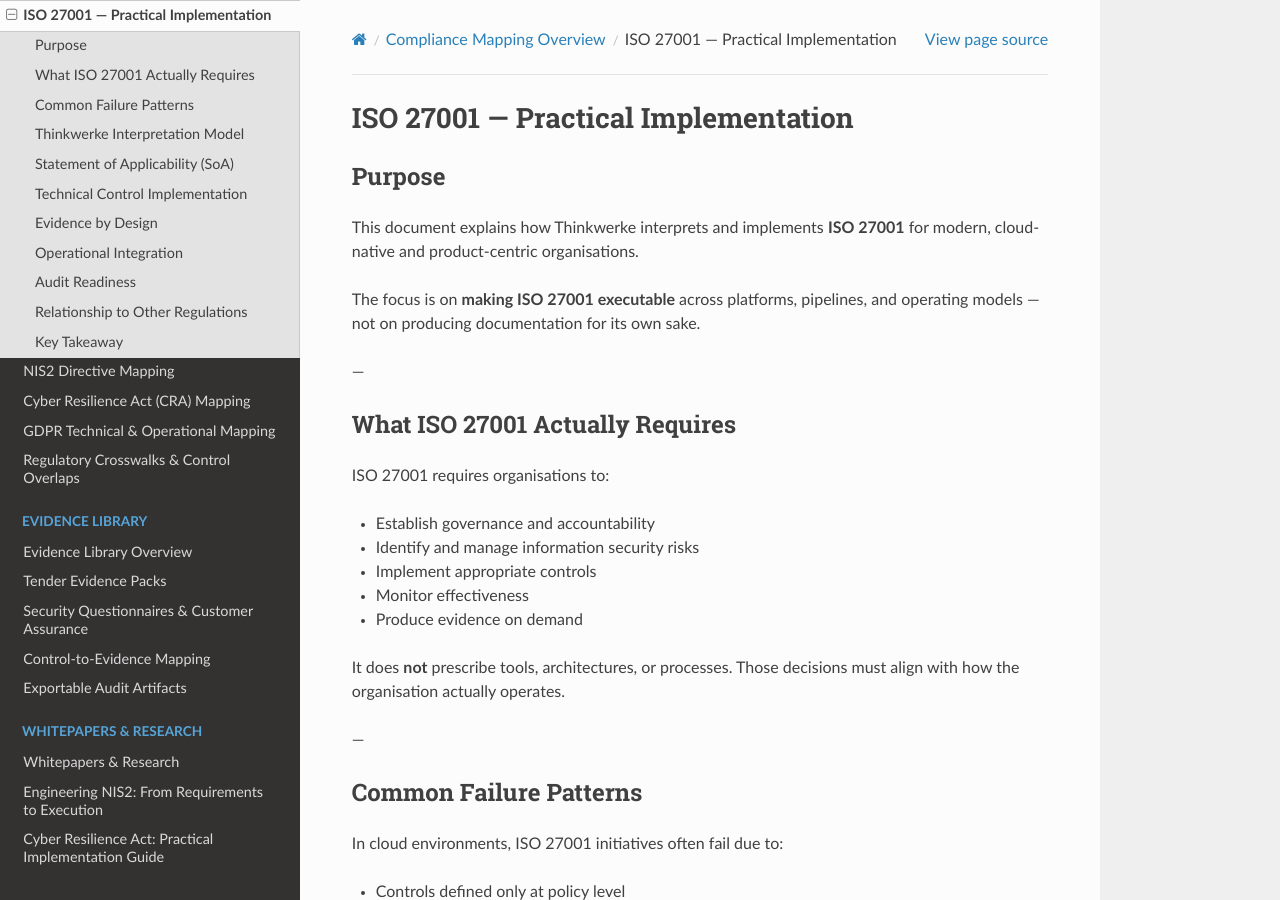
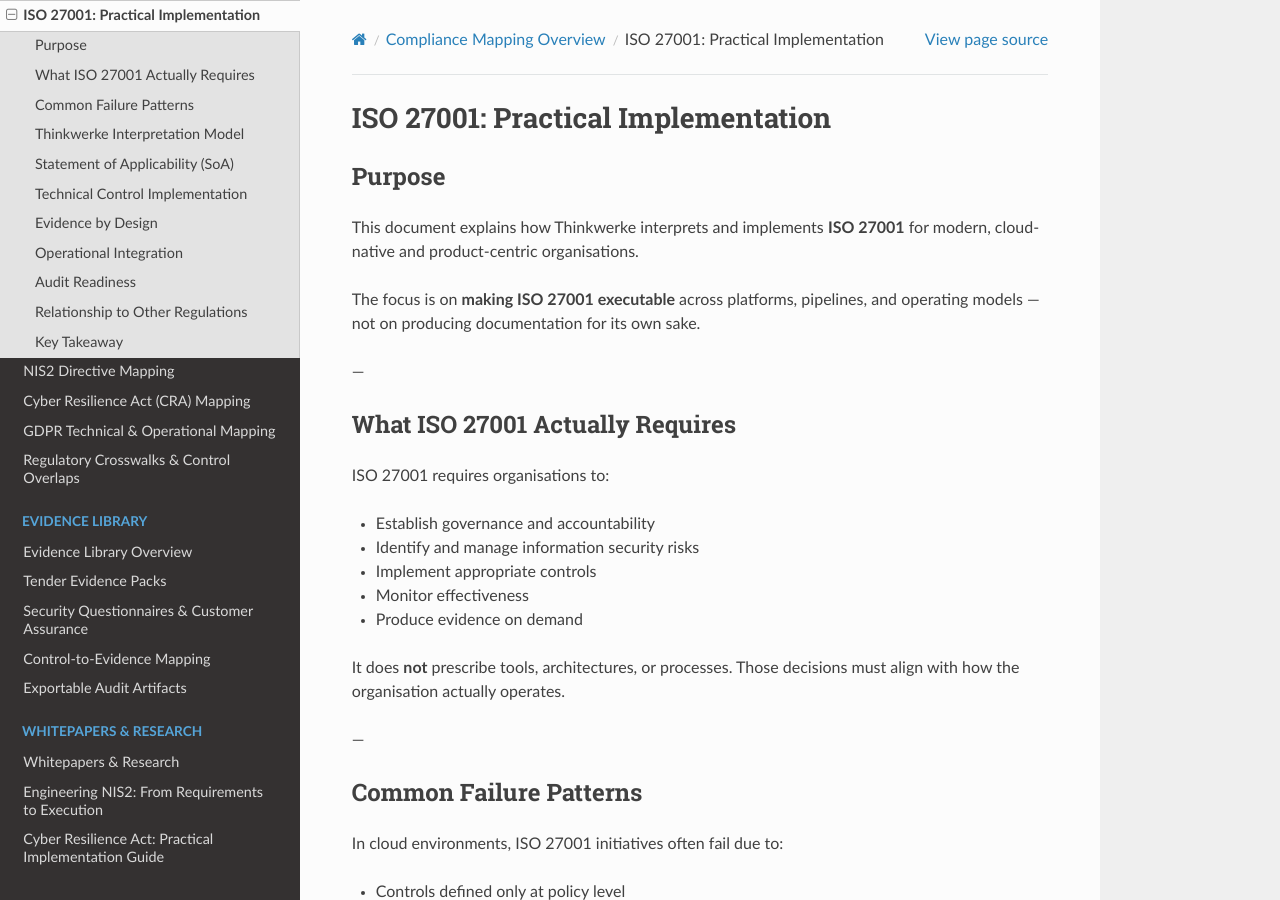
Before and after one commit to Mynkskhr/docs.thinkwerke, a Sphinx documentation site: the page built from docs/source/compliance/iso27001.rst, in a window 1280 px wide and 900 px high. Built offline with Sphinx 7.4.7 and the Read the Docs theme 3.1.0, drawn with Linux system fonts in a browser that asks for light colours.

Commit message:
Update iso27001.rst

```diff
--- a/docs/source/compliance/iso27001.rst
+++ b/docs/source/compliance/iso27001.rst
@@ -1,4 +1,4 @@
-ISO 27001 — Practical Implementation
+ISO 27001: Practical Implementation
 ==============================================
 
 Purpose
```
